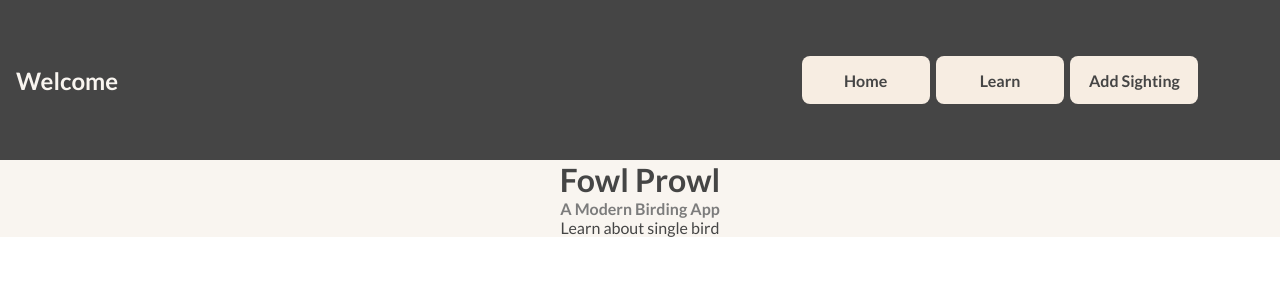
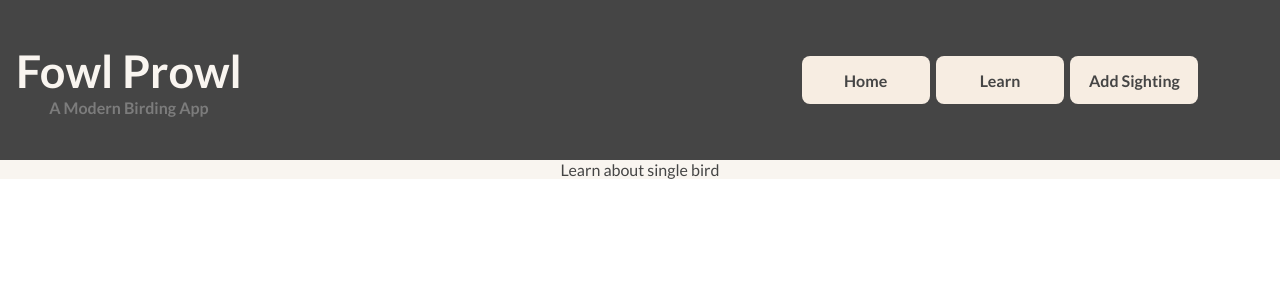
Before and after one commit to AliNooner/fowl-prowl-app, a React (Create React App) app: page /learn/1 in a window 1280 px wide. Shown: the top 300 px of the page. Built offline with nearby package versions, Linux system fonts and the light colour scheme; no server answers.

Commit message:
Add title to nav component

```diff
--- a/src/Components/App/App.js
+++ b/src/Components/App/App.js
@@ -24,8 +24,6 @@ class App extends Component {
 		return (
 			<main className='App'>
 				<Nav />
-				<h1 className='title'>Fowl Prowl</h1>
-				<h4>A Modern Birding App</h4>
 				<Route
 				 exact path='/'
 					render={() => <Botd />}
--- a/src/Components/Nav/Nav.css
+++ b/src/Components/Nav/Nav.css
@@ -9,9 +9,13 @@
 	/* background: linear-gradient(90deg, rgba(5,2,56,1) 0%, rgba(136,0,255,1) 49%, rgba(24,9,121,1) 78%); */
 	/* box-shadow: 0px 10px 13px -7px #000000, 5px 5px 15px 5px rgba(0, 0, 0, 0); */
 }
-.nav-title {
+.title-div {
 	background-color: #454545;
 	color: #f9f5f0;
+}
+
+.title {
+	font-size: 45px;
 }
 
 .nav-buttons {
--- a/src/Components/Nav/Nav.js
+++ b/src/Components/Nav/Nav.js
@@ -5,7 +5,10 @@ import { Route, NavLink } from 'react-router-dom'
 const Nav = () => {
 	return (
 		<nav className='navigation'>
-			<h1 className='nav-title'>Welcome</h1>
+				<div className='title-div'>
+					<h1 className='title'>Fowl Prowl</h1>
+					<h4>A Modern Birding App</h4>
+				</div>
 			<div className='nav-buttons'>
 				<NavLink to='/'>
 					<p className='home-link'>Home</p>
```
Also changed, not shown: src/Components/Learn/Learn.js (added, +10 -0 lines), src/Components/Learn/Learn.css (added).
